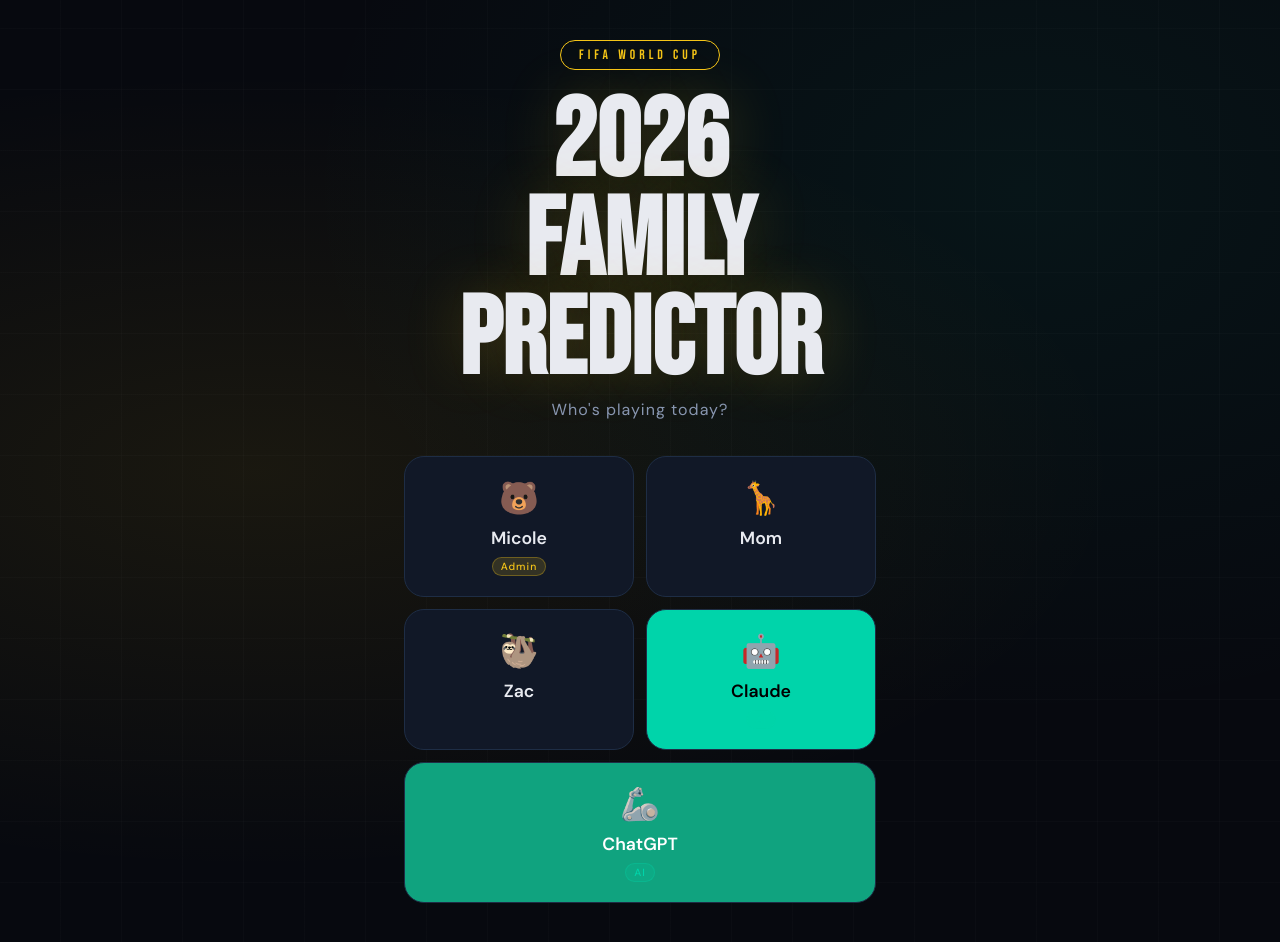
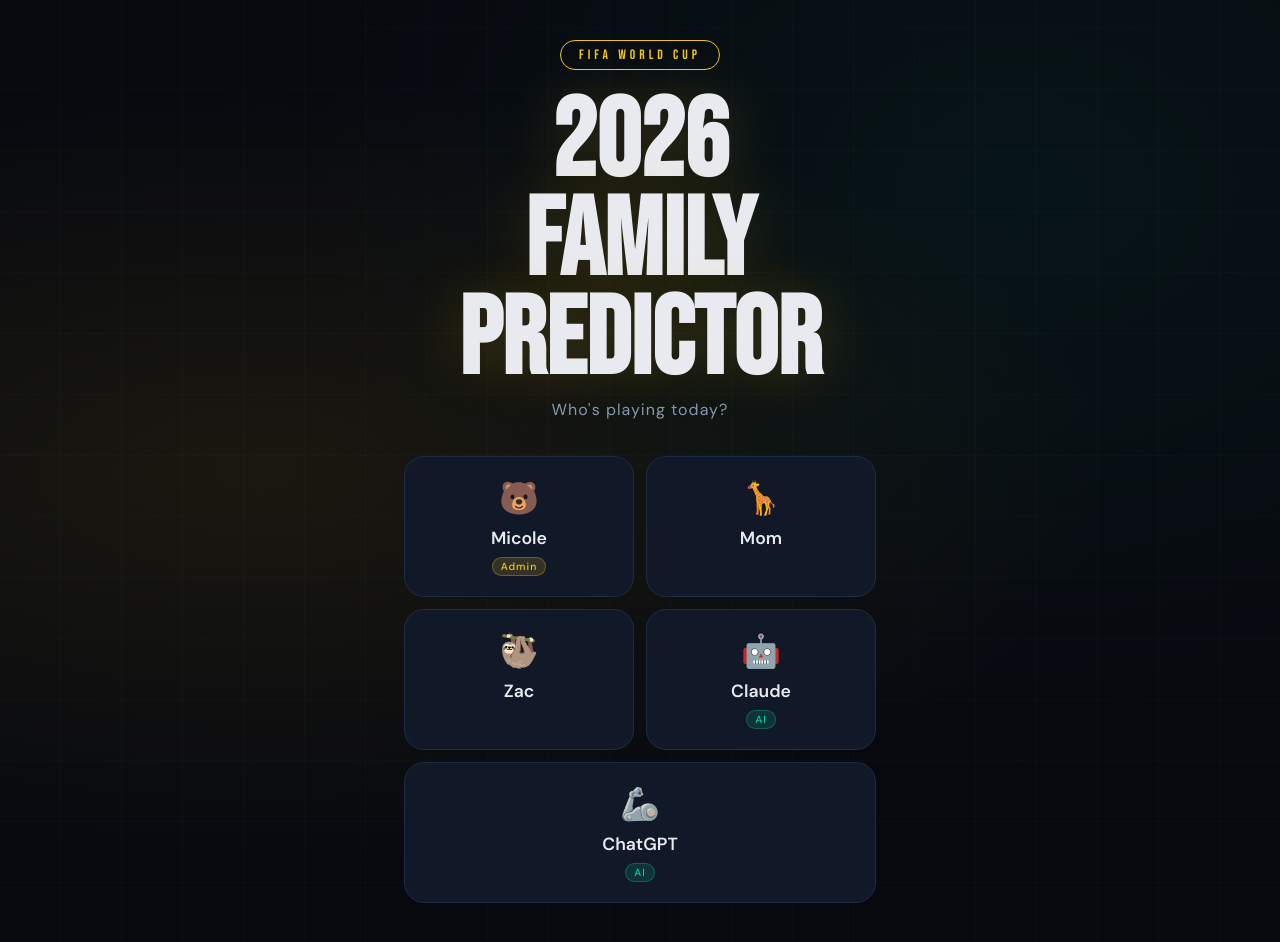
Before and after one commit to micoleolivia/Worldcup2026, a plain HTML site: page index.html in a window 1280 px wide. Drawn offline with Linux system fonts and the light colour scheme.

Commit message:
Update style.css

```diff
--- a/style.css
+++ b/style.css
@@ -125,10 +125,10 @@
 .match-result-display{display:flex;align-items:center;justify-content:center;padding:7px 10px;background:rgba(245,197,24,.08);border:1px solid rgba(245,197,24,.2);border-radius:10px;font-size:.82rem;font-weight:600;color:var(--gold);margin-top:8px}
 .save-result-btn{width:100%;padding:9px;background:var(--gold);border:none;border-radius:10px;color:#000;font-size:.82rem;font-weight:700;cursor:pointer;transition:all .15s;font-family:'DM Sans',sans-serif}
 .save-result-btn:hover{background:var(--gold2)}
-.claude-btn{background:var(--teal)!important;color:#000!important}
-.claude-btn:hover{background:#00b894!important}
-.chatgpt-btn{background:var(--green)!important;color:#fff!important}
-.chatgpt-btn:hover{background:#0d8a6a!important}
+.save-result-btn.claude-btn{background:var(--teal)!important;color:#000!important}
+.save-result-btn.claude-btn:hover{background:#00b894!important}
+.save-result-btn.chatgpt-btn{background:var(--green)!important;color:#fff!important}
+.save-result-btn.chatgpt-btn:hover{background:#0d8a6a!important}
 .chatgpt-btn-result{background:rgba(16,163,127,.08);border-color:rgba(16,163,127,.25);color:var(--green)}
 
 /* WINNER PICKER — click-to-select with search */
```
